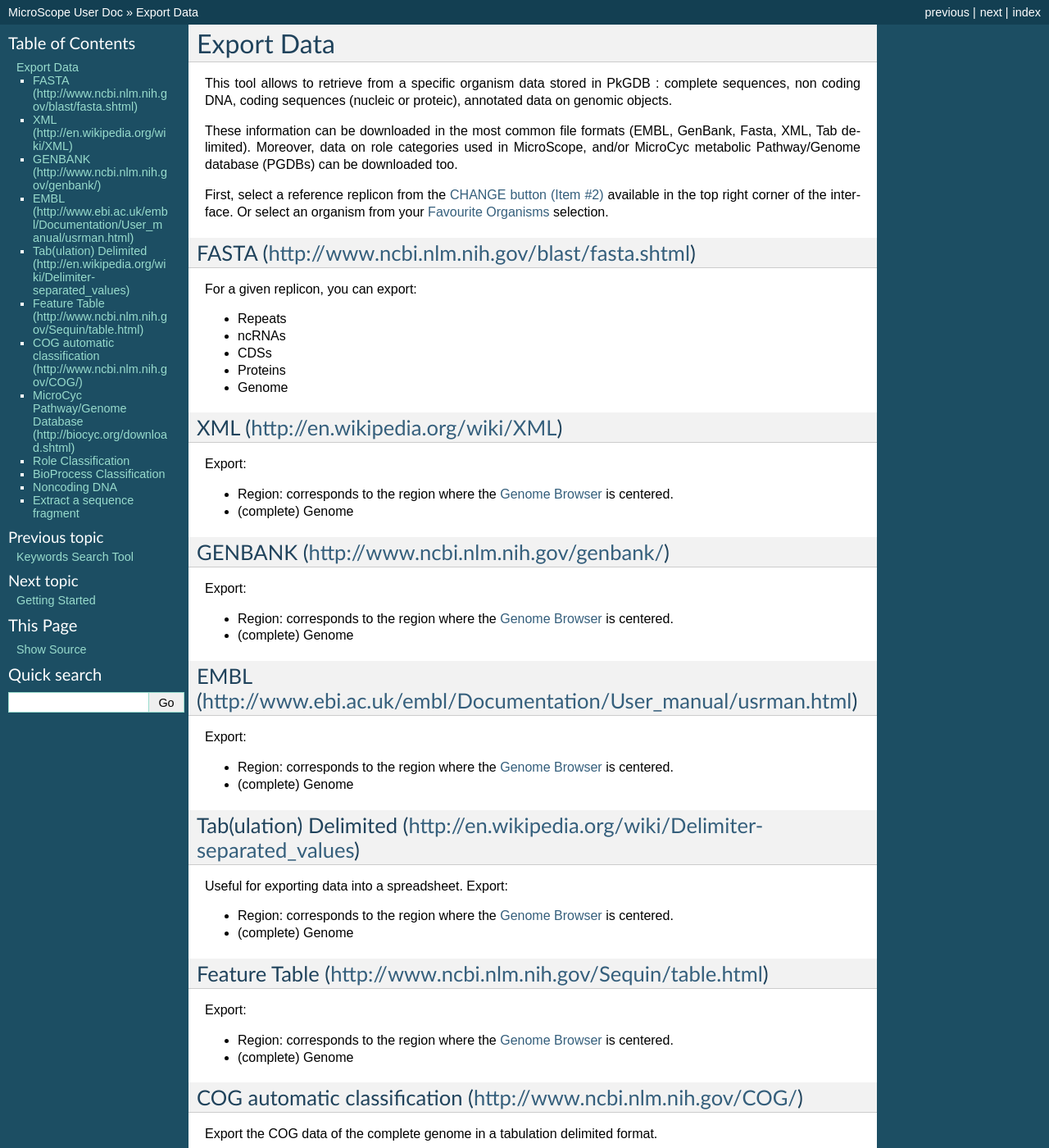
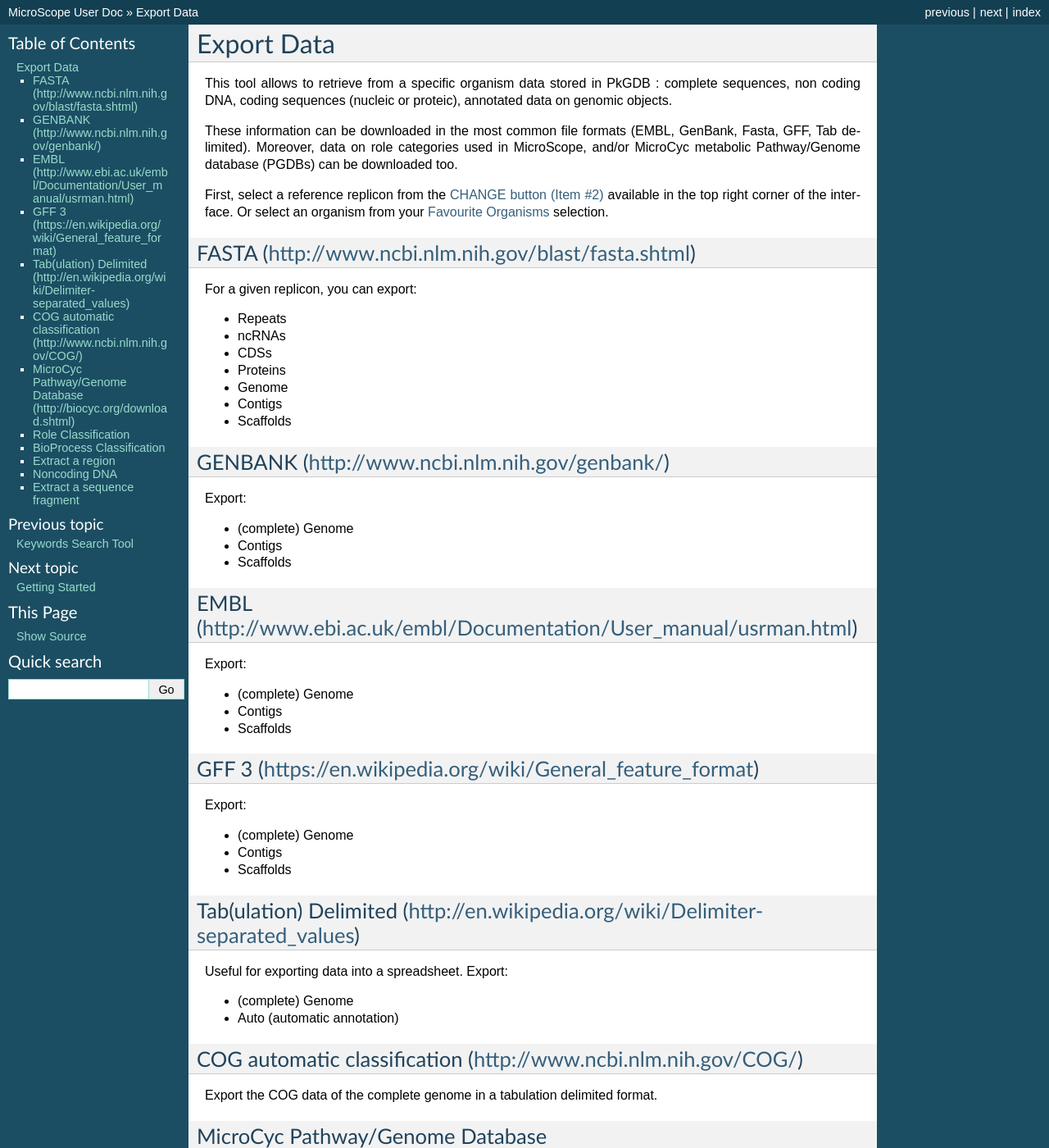
Before and after one commit to labgem/microscope-user-doc, a Sphinx documentation site: the page built from docs/content/search/exportForm.rst, in a window 1280 px wide and 1400 px high. Shown: the whole window at 82% size. Built offline with Sphinx 7.4.7, drawn with Linux system fonts in a browser that asks for light colours; formulas are drawn with MathJax 3; some of the changed text lies outside the part shown.

Commit message:
Update exportForm.rst

```diff
--- a/docs/content/search/exportForm.rst
+++ b/docs/content/search/exportForm.rst
@@ -4,9 +4,9 @@ Export Data
 
 This tool allows to retrieve from a specific organism data stored in PkGDB : complete sequences, non coding DNA, coding sequences (nucleic or proteic), annotated data on genomic objects.
 
-These information can be downloaded in the most common file formats (EMBL, GenBank, Fasta, XML, Tab delimited). Moreover, data on role categories used in MicroScope, and/or MicroCyc metabolic Pathway/Genome database (PGDBs) can be downloaded too.
+These information can be downloaded in the most common file formats (EMBL, GenBank, Fasta, GFF, Tab delimited). Moreover, data on role categories used in MicroScope, and/or MicroCyc metabolic Pathway/Genome database (PGDBs) can be downloaded too.
 
-First, select a reference replicon from the `CHANGE button (Item #2) <http://microscope.readthedocs.org/en/latest/content/overview/interface.html>`_ available in the top right corner of the interface. Or select an organism from your `Favourite Organisms <http://microscope.readthedocs.org/en/latest/content/userpanel/favourites.html>`_ selection.
+First, select a reference replicon from the `CHANGE button (Item #2) <../overview/interface.html>`_ available in the top right corner of the interface. Or select an organism from your `Favourite Organisms <../userpanel/favourites.html>`_ selection.
 
 
 FASTA (http://www.ncbi.nlm.nih.gov/blast/fasta.shtml)
@@ -19,15 +19,8 @@ For a given replicon, you can export:
 * CDSs
 * Proteins
 * Genome
-
-
-XML (http://en.wikipedia.org/wiki/XML)
---------------------------------------
-
-Export:
-
-* Region: corresponds to the region where the `Genome Browser <http://microscope.readthedocs.org/en/latest/content/mage/viewer.html>`_ is centered.
-* (complete) Genome
+* Contigs
+* Scaffolds
 
 
 GENBANK (http://www.ncbi.nlm.nih.gov/genbank/)
@@ -35,35 +28,35 @@ GENBANK (http://www.ncbi.nlm.nih.gov/genbank/)
 
 Export:
 
-* Region: corresponds to the region where the `Genome Browser <http://microscope.readthedocs.org/en/latest/content/mage/viewer.html>`_ is centered.
 * (complete) Genome
-
+* Contigs
+* Scaffolds
 
 EMBL (http://www.ebi.ac.uk/embl/Documentation/User_manual/usrman.html)
 ----------------------------------------------------------------------
 
 Export:
 
-* Region: corresponds to the region where the `Genome Browser <http://microscope.readthedocs.org/en/latest/content/mage/viewer.html>`_ is centered.
 * (complete) Genome
+* Contigs
+* Scaffolds
 
+GFF 3 (https://en.wikipedia.org/wiki/General_feature_format)
+----------------------------------------------------------------------
+
+Export:
+
+* (complete) Genome
+* Contigs
+* Scaffolds
 
 Tab(ulation) Delimited (http://en.wikipedia.org/wiki/Delimiter-separated_values)
 --------------------------------------------------------------------------------
 
 Useful for exporting data into a spreadsheet. Export:
 
-* Region: corresponds to the region where the `Genome Browser <http://microscope.readthedocs.org/en/latest/content/mage/viewer.html>`_ is centered.
 * (complete) Genome
-
-
-Feature Table (http://www.ncbi.nlm.nih.gov/Sequin/table.html)
--------------------------------------------------------------
-
-Export:
-
-* Region: corresponds to the region where the `Genome Browser <http://microscope.readthedocs.org/en/latest/content/mage/viewer.html>`_ is centered.
-* (complete) Genome
+* Auto (automatic annotation)
 
 
 COG automatic classification (http://www.ncbi.nlm.nih.gov/COG/)
@@ -81,13 +74,18 @@ Export the MicroCyc Pathway/Genome Database data into a `tar.gz <http://en.wikip
 Role Classification
 -------------------
 
-Get the complete `Role Classification <http://microscope.readthedocs.org/en/latest/content/mage/info.html#what-is-the-roles-classification>`_ in a text format.
+Get the complete `Role Classification <../mage/info.html#what-is-the-roles-classification>`_ in a text format.
 
 
 BioProcess Classification
 -------------------------
 
-Get the complete `BioProcess Classification <http://microscope.readthedocs.org/en/latest/content/mage/info.html#what-is-the-bioprocess-classification>`_ in a text format.
+Get the complete `BioProcess Classification <../mage/info.html#what-is-the-bioprocess-classification>`_ in a text format.
+
+Extract a region
+----------------
+
+* Select the *Begin*, *End* positions and precise the strand you want to get. The default values correspond to the region where the `Genome Browser <../mage/viewer.html>`_ is centered.
 
 
 Noncoding DNA
@@ -101,5 +99,4 @@ Extract a sequence fragment
 
 You can extract a sequence fragment:
 
-* Select the *Begin*, *End* positions and precise the strand you want to get.
 * Indicate directly a Genomic Object Label to extract and manage, if necessary, the 5’/3’ extension length.
```
